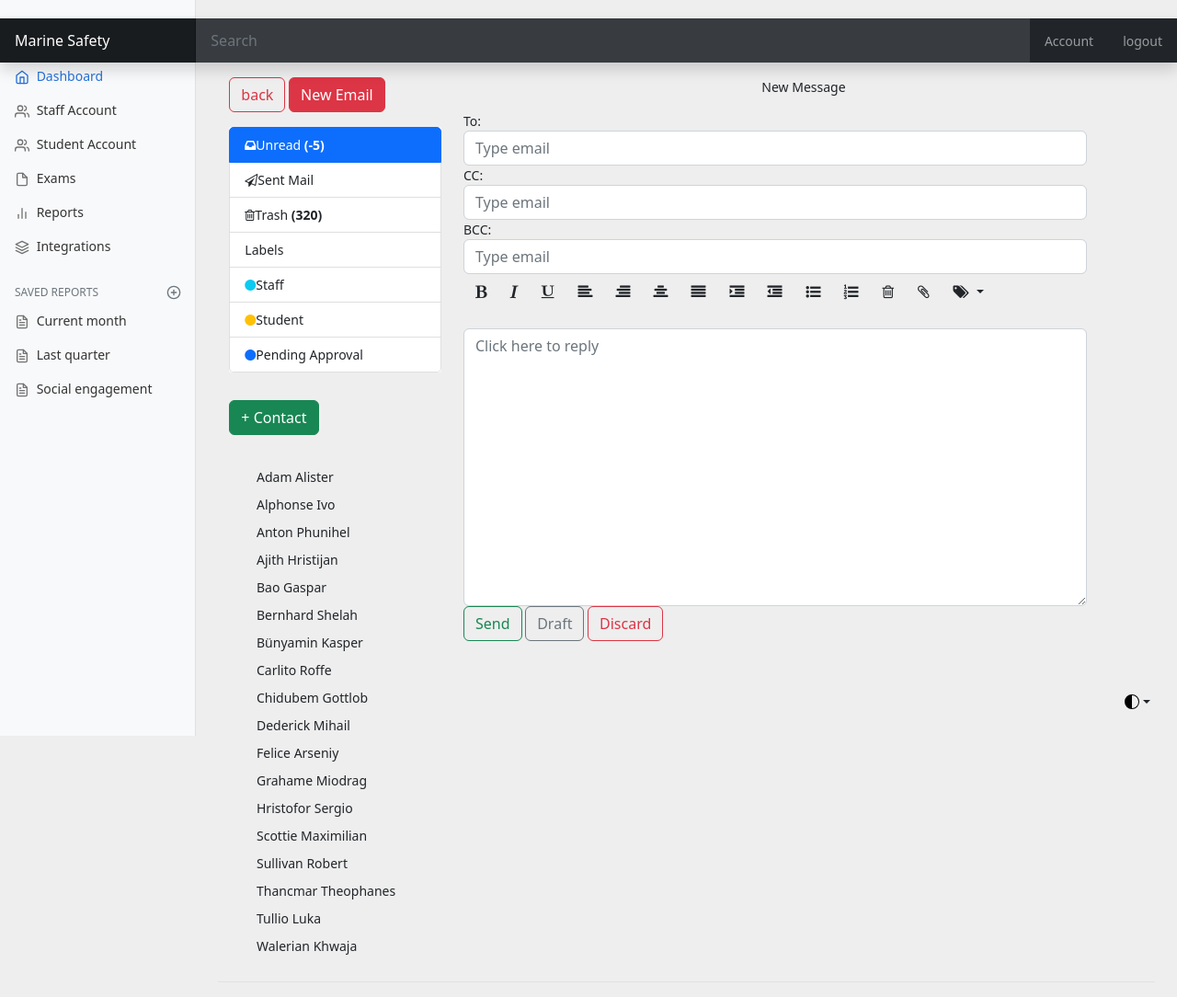
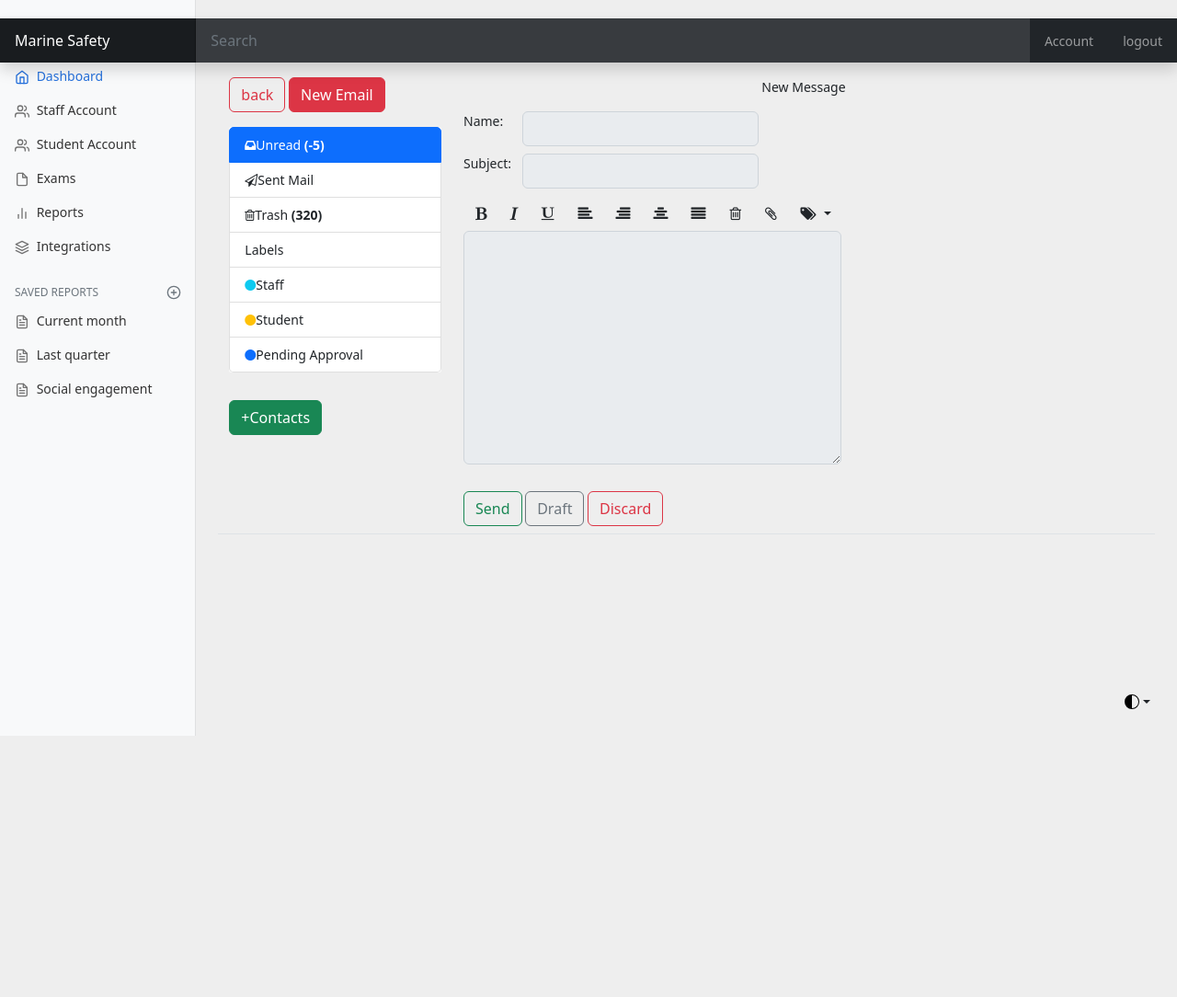
Before and after one commit to tafittech/Marine_Safety_Project, a Django app: page /compose-message/1 in a window 1280 px wide. Shown: the whole page at 92% size. After the commit the page ends 800 px from the top, so only its background shows below. Run offline with Django 4.2, Linux system fonts and the light colour scheme; a user stored in the database is signed in; data comes from the database, SQL or seed files in the repository; both versions use the stored data as it was after the commit; some libraries are stand-ins or nearby versions.

Commit message:
message center commit

```diff
--- a/Admin/forms.py
+++ b/Admin/forms.py
@@ -112,5 +112,16 @@ class adminUpdateForm(ModelForm):
                 field.widget.attrs.update({'class':'input-group-text'})
 
 
-class Message_Form(forms.ModelForm):
-    pass
+class Message_Form(ModelForm):
+    class Meta:
+        model = Message
+        fields= [
+            'name', 'email',
+            'subject', 'body',
+        ]
+
+    def __init__(self, *args,**kwargs):
+            super(Message_Form, self).__init__(*args,*kwargs)
+
+            for name, field in self.fields.items():
+                field.widget.attrs.update({'class':'input-group-text'})
--- a/Admin/templates/compose-message.html
+++ b/Admin/templates/compose-message.html
@@ -1,6 +1,13 @@
 {% extends 'base.html' %}
 
-
+ {% for form in form %}
+					<div class="form-group">
+				    	<label for="to" class="col-sm-1 control-label">{{form.label}}</label>
+				    	<div class="col-sm-11">
+						{{form}}
+				    	</div>
+				  	</div>
+					{% endfor %}
 
 
 {% block content%}
@@ -24,65 +31,90 @@
                 </div>
 			</div>
 		</div>
+		<!--start of contact panel-->
 		<div class="panel panel-default">
 			<div class="panel-body contacts">
-				<a href="#" class="btn btn-success btn-block"> + Contact</a>
+				<button class="btn btn-success" type="button" data-bs-toggle="collapse" data-bs-target="#contentId" aria-expanded="false" aria-controls="contentId">
+					+Contacts
+				</button>
 				<ul>
-					<li><span class="label label-danger"></span> Adam Alister</li>
-					<li><span class="label label-default"></span> Alphonse Ivo</li>
-					<li><span class="label label-success"></span> Anton Phunihel</li>
-					<li><span class="label label-success"></span> Ajith Hristijan</li>
-					<li><span class="label label-warning"></span> Bao Gaspar</li>
-					<li><span class="label label-default"></span> Bernhard Shelah</li>
-					<li><span class="label label-success"></span> Bünyamin Kasper</li>
-					<li><span class="label label-danger"></span> Carlito Roffe</li>
-					<li><span class="label label-danger"></span> Chidubem Gottlob</li>
-					<li><span class="label label-warning"></span> Dederick Mihail</li>
-					<li><span class="label label-success"></span> Felice Arseniy</li>
-					<li><span class="label label-default"></span> Grahame Miodrag</li>
-					<li><span class="label label-default"></span> Hristofor Sergio</li>
-					<li><span class="label label-danger"></span> Scottie Maximilian</li>
-					<li><span class="label label-danger"></span> Sullivan Robert</li>
-					<li><span class="label label-danger"></span> Thancmar Theophanes</li>
-					<li><span class="label label-warning"></span> Tullio Luka</li>
-					<li><span class="label label-success"></span> Walerian Khwaja</li>
+				<div class="collapse" id="contentId">
+					<ul class=" list-group">
+						<li class="list-group-item">
+						<div class="btn-group">
+						<button type="button" class="btn btn-info">+Staff</button>
+          				<button class="btn btn-outline-info dropdown-toggle dropdown-toggle-split"  role="button" data-bs-toggle="dropdown" aria-expanded="false">
+						<span class="visually-hidden">Toggle Dropdown</span>
+                  		</button>
+                  		<ul class="dropdown-menu bg-light">
+                  		<li class=" dropdown-item">Action</li>
+                  		</ul>
+				    	</div>
+						</li>
+						<li class="list-group-item">
+						<div class="btn-group">
+						<button type="button" class="btn btn-warning">+Student</button>
+          				<button class="btn btn-outline-warning dropdown-toggle dropdown-toggle-split"  role="button" data-bs-toggle="dropdown" aria-expanded="false">
+						<span class="visually-hidden">Toggle Dropdown</span>
+                  		</button>
+                  		<ul class="dropdown-menu bg-light">
+                  		<li class=" dropdown-item">Action</li>
+                  		</ul>
+				    	</div>
+						</li>
+					</ul>
+				</div>
 				</ul>
 
 			</div>
 
 		</div>
+		<!---end of contact panel-->
 	  </div>
       <!--/.col-->
 	  <div class="col-md-9">
+	    <!-----Start of message Area-->
 	    <div class="panel panel-default">
 			<div class="panel-body message">
 				<p class="text-center">New Message</p>
 				<form method="post" class="form-horizontal" role="form">
                     {% csrf_token %}
-
-					<div class="form-group">
-				    	<label for="to" class="col-sm-1 control-label">To:</label>
+					{% if request.user.is_authenticated == False%}
+				<div class="mb-2 row">
+				    <label for="to" class="col-sm-1 control-label">{{form.name.label}}:</label>
 				    <div class="col-sm-11">
-                              <input type="email" class="form-control select2-offscreen" id="to" placeholder="Type email" tabindex="-1">
+                      {{form.name}}
 				    </div>
 			</div>
-					<div class="form-group">
-				    	<label for="cc" class="col-sm-1 control-label">CC:</label>
+			<div class="mb-2 row">
+				    <label for="to" class="col-sm-1 control-label">{{form.email.label}}:</label>
 				    <div class="col-sm-11">
-                              <input type="email" class="form-control select2-offscreen" id="cc" placeholder="Type email" tabindex="-1">
+                      {{form.email}}
 				    </div>
 			</div>
-					<div class="form-group">
-				    	<label for="bcc" class="col-sm-1 control-label">BCC:</label>
+			<div class="mb-2 row">
+				    <label for="to" class="col-sm-1 control-label">{{form.subject.label}}:</label>
 				    <div class="col-sm-11">
-                              <input type="email" class="form-control select2-offscreen" id="bcc" placeholder="Type email" tabindex="-1">
+                      {{form.subject}}
 				    </div>
 			</div>
 
-				</form>
+					{% endif %}
+			<div class="mb-2 row">
+				    <label for="to" class="col-sm-1 control-label">{{form.name.label}}:</label>
+				    <div class="col-sm-11">
+                      {{form.name}}
+				    </div>
+			</div>
+
+			<div class="mb-2 row">
+				    <label for="to" class="col-sm-1 control-label">{{form.subject.label}}:</label>
+				    <div class="col-sm-11">
+                      {{form.subject}}
+				    </div>
+			</div>
 
 			<div class="col-sm-11 col-sm-offset-1">
-
 			<div class="btn-toolbar" role="toolbar">
 
 						<div class="btn-group">
@@ -98,15 +130,6 @@
 							<button class="btn btn-default"><span class="fa fa-align-justify"></span></button>
 						</div>
 
-						<div class="btn-group">
-						  	<button class="btn btn-default"><span class="fa fa-indent"></span></button>
-						  	<button class="btn btn-default"><span class="fa fa-outdent"></span></button>
-						</div>
-
-						<div class="btn-group">
-						  	<button class="btn btn-default"><span class="fa fa-list-ul"></span></button>
-						  	<button class="btn btn-default"><span class="fa fa-list-ol"></span></button>
-						</div>
 						<button class="btn btn-default"><span class="fa fa-trash-o"></span></button>
 						<button class="btn btn-default"><span class="fa fa-paperclip"></span></button>
 						<div class="btn-group">
@@ -119,22 +142,45 @@
 							</ul>
 						</div>
 			</div>
+			<div class="mb-2 row">
+			<div class="col-lg-12">
+                      {{form.body}}
+			</div>
+			</div>
 					<br>
-
 					<div class="form-group">
-						<textarea class="form-control" id="message" name="body" rows="12" placeholder="Click here to reply"></textarea>
-					</div>
-
-					<div class="form-group">
-						<button type="submit" class="btn btn-outline-success">Send</button>
+						<button type="submit" class="btn btn-outline-success" data-bs-toggle="submit">Send</button>
 						<button type="submit" class="btn btn-outline-secondary">Draft</button>
 						<button type="submit" class="btn btn-outline-danger">Discard</button>
 					</div>
 					</div>
+				</form>
+
+
 			</div>
 	    </div>
+		<!---end of message A-->
 	  </div>
       <!--/.col-->
     </div>
 </section>
 {% endblock content%}
+
+
+
+
+
+
+
+
+
+
+						<div class="btn-group">
+						  	<button class="btn btn-default"><span class="fa fa-indent"></span></button>
+						  	<button class="btn btn-default"><span class="fa fa-outdent"></span></button>
+						</div>
+
+						<div class="btn-group">
+						  	<button class="btn btn-default"><span class="fa fa-list-ul"></span></button>
+						  	<button class="btn btn-default"><span class="fa fa-list-ol"></span></button>
+						</div>
--- a/Admin/views.py
+++ b/Admin/views.py
@@ -8,9 +8,8 @@ from django.contrib.auth import (
 
 from .models import AdminProfile
 from .forms  import (
-    RegisterForm, adminUpdateForm,
-
-
+   RegisterForm, adminUpdateForm,
+   Message_Form,
 )
 
 User = get_user_model()
@@ -129,11 +128,12 @@ def viewMessage(request, pk):
 
 def createMessage(request, pk):
     recipient = AdminProfile.objects.get(id=pk)
+    form  = Message_Form()
     profile = request.user.adminprofile
     messageRequest = profile.messages.all()
     unreadCount = messageRequest.filter(is_read=False).count()
     context={
         'recipient':recipient,'unreadCount':unreadCount,
-
+        'form':form,
     }
     return render(request, 'compose-message.html', context)
```
Also changed, not shown: Admin/templates/profiles.html (+16 -8 lines), Admin/templates/user-account.html (+21 -5 lines), Admin/templates/user-profiles.html (+15 -5 lines), db.sqlite3, static/images/avatar-1_fA1Kbml.webp (added). Lines whose indentation alone changed are shown as unchanged.
